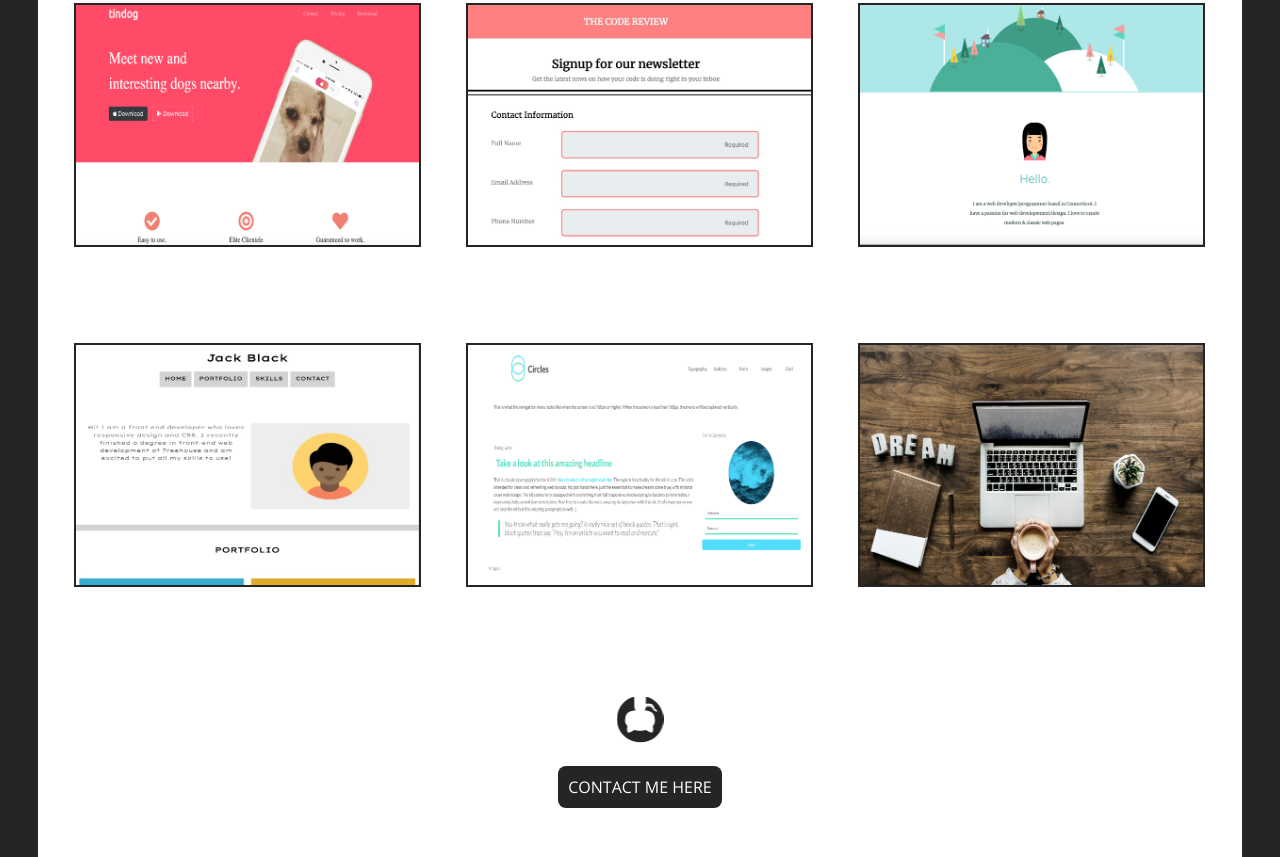
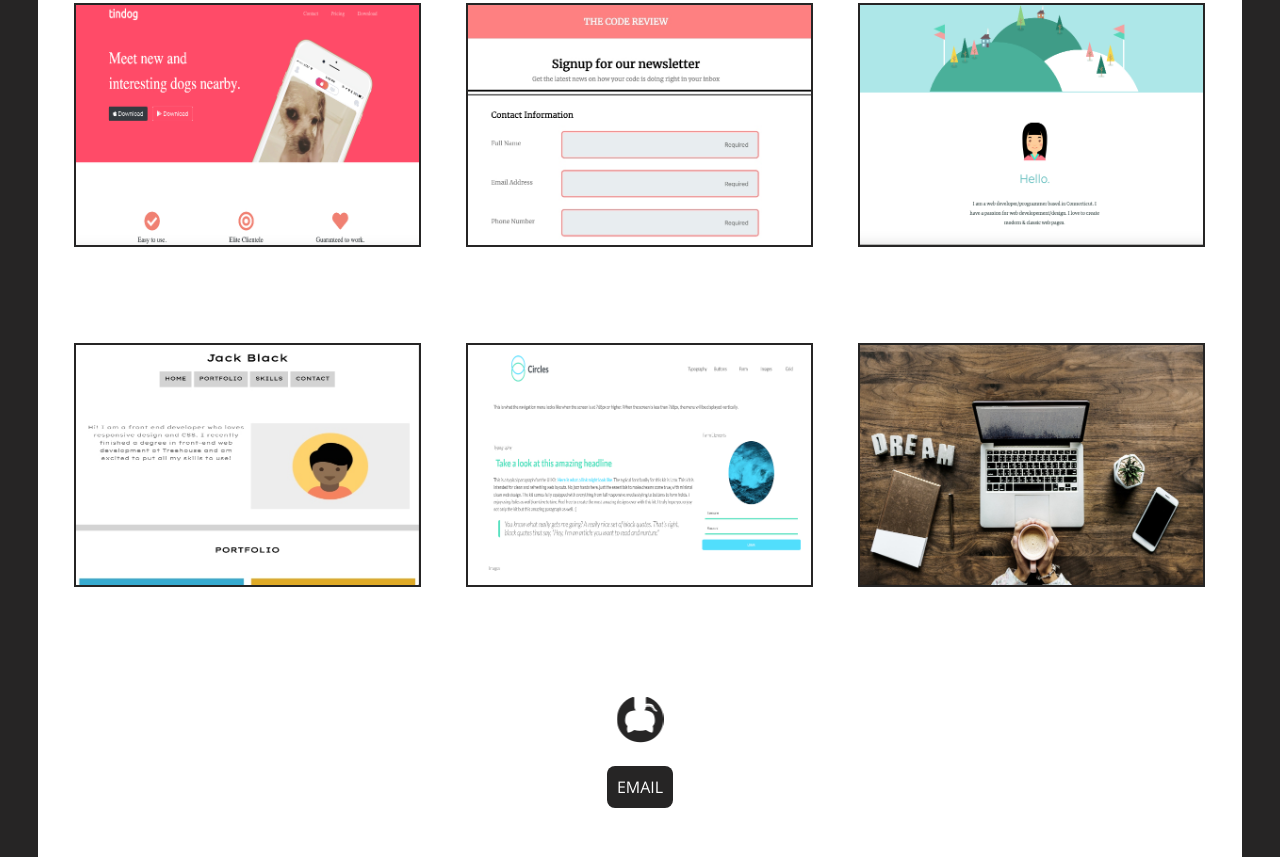
Before and after one commit to DeborahSavage/portfolio, a plain HTML site: page index.html in a window 1280 px wide. Shown: the part 246-1103 px from the top of the page. Drawn offline with nearby package versions, Linux system fonts and the light colour scheme.

Commit message:
updated email

```diff
--- a/index.html
+++ b/index.html
@@ -99,7 +99,7 @@
 
       <div class="foot">
         <footer>
-          <a class="butn" href="mailto:savage.web.development@gmail.com">Contact me here</a>
+          <a class="butn" href="mailto:savage.web.development@gmail.com">Email</a>
         </footer>
       </div>
 
```
